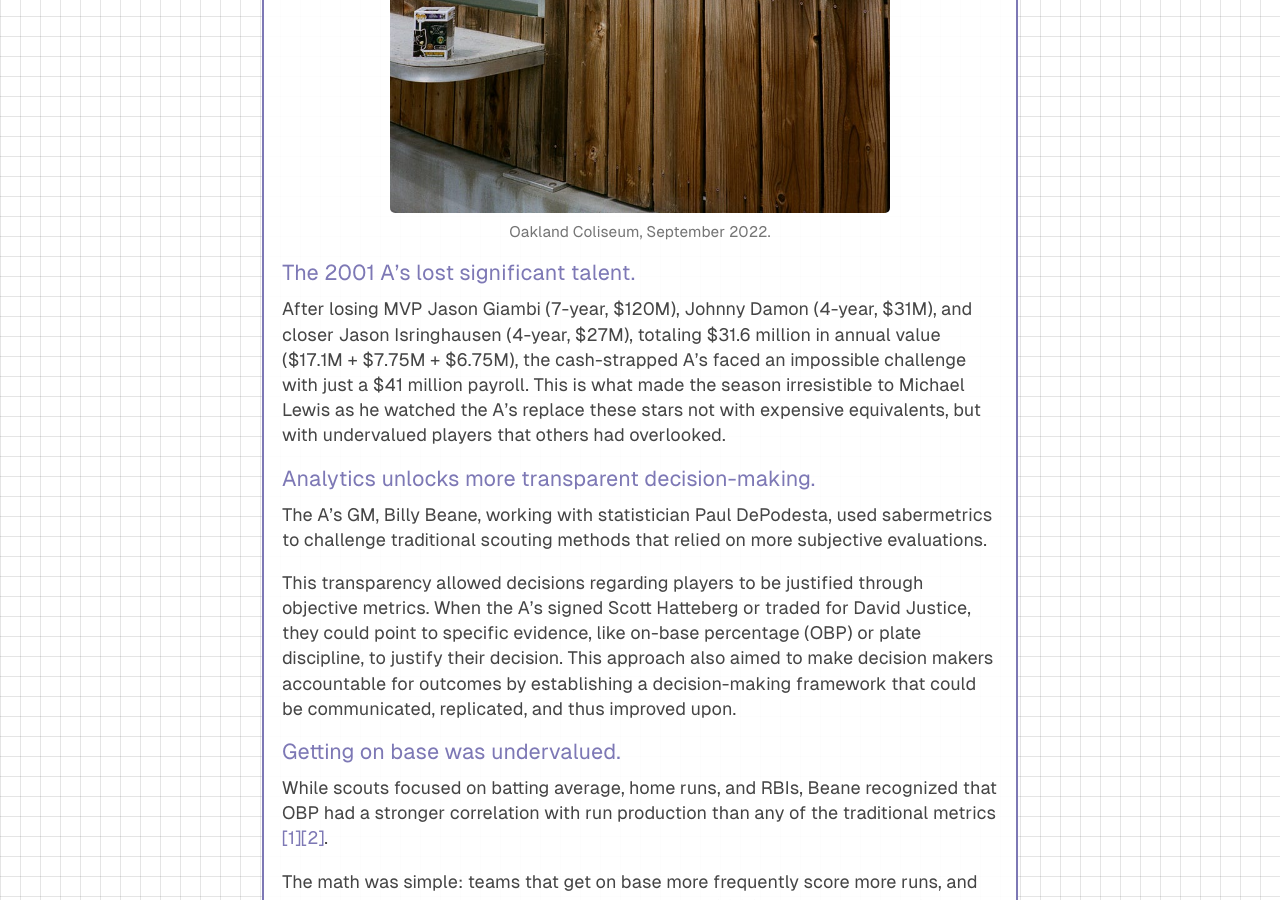
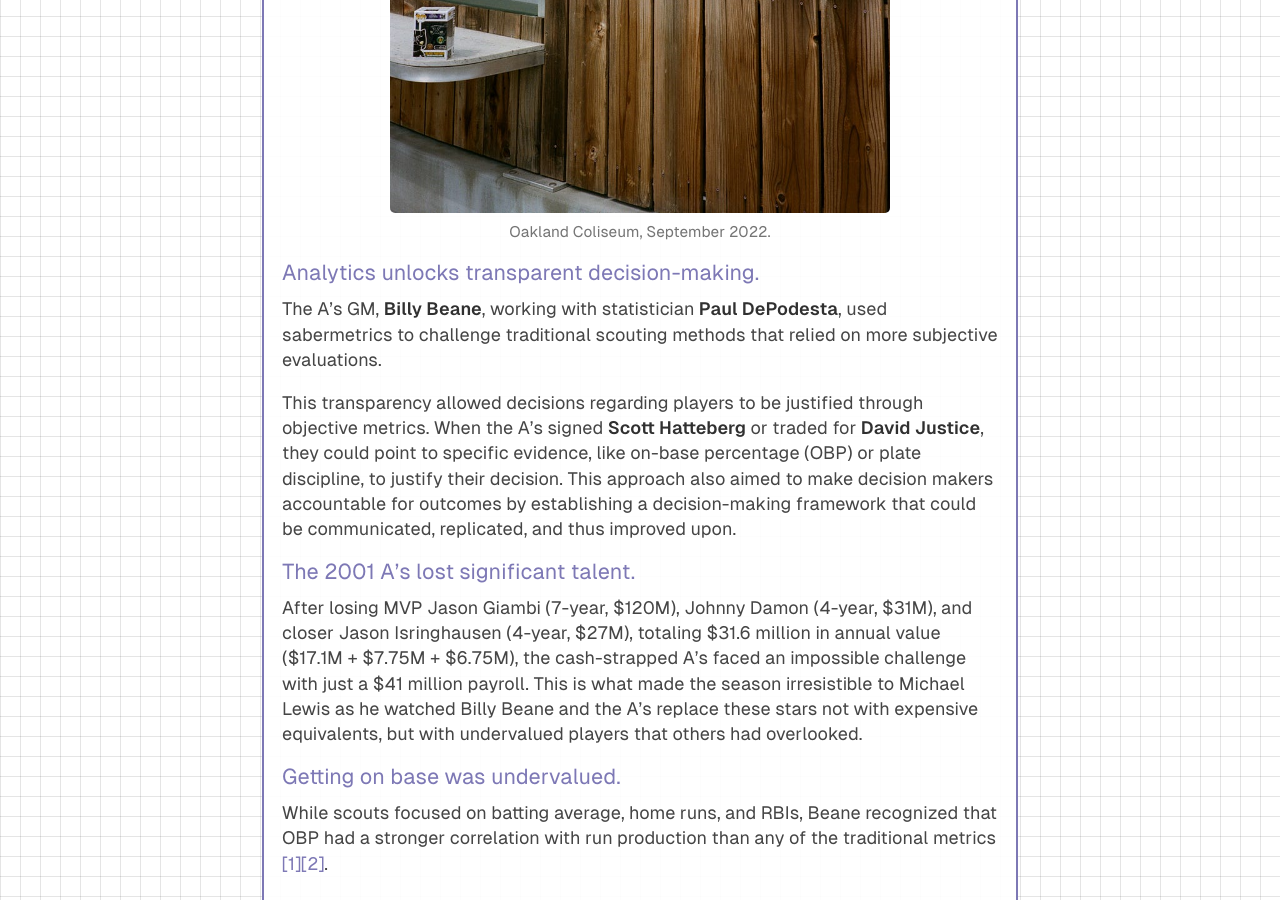
Before and after one commit to djpardis/djpardis.github.io, a Jekyll site: the page built from _posts/2025-01-15-revisiting-moneyball.md, in a window 1280 px wide and 900 px high, scrolled down 3684 px. Built offline with Jekyll 4.4.1, drawn with Linux system fonts in a browser that asks for light colours; a style sheet for code colours, icons or effects is not loaded; some of the changed text lies outside the part shown.

Commit message:
Fix TOC order and anchor IDs for updated section titles in Moneyball post
- Reordered TOC to match content: Analytics first, then 2001 A's talent loss
- Fixed anchor ID: analytics-unlocks-more-transparent-decision-making → analytics-unlocks-transparent-decision-making
- Updated TOC links to match corrected anchor IDs
- Used TOC helper script to ensure consistent ID generation

✅ TOC navigation now works correctly with updated section titles

```diff
--- a/_posts/2025-01-15-revisiting-moneyball.md
+++ b/_posts/2025-01-15-revisiting-moneyball.md
@@ -24,8 +24,8 @@
 <li><a href="#introduction">Introduction</a></li>
 <li><a href="#understanding-moneyball">Understanding Moneyball</a>
   <ul>
+    <li><a href="#analytics-unlocks-transparent-decision-making">Analytics unlocks transparent decision-making.</a></li>
     <li><a href="#the-2001-as-lost-significant-talent">The 2001 A's lost significant talent.</a></li>
-    <li><a href="#analytics-unlocks-more-transparent-decision-making">Analytics unlocks more transparent decision-making.</a></li>
     <li><a href="#getting-on-base-was-undervalued">Getting on base was undervalued.</a></li>
     <li><a href="#scott-hatteberg-was-undervalued">Scott Hatteberg was undervalued.</a></li>
     <li><a href="#the-streak-was-historic-and-remarkable">The streak was historic and remarkable.</a></li>
@@ -82,16 +82,15 @@
 ![Oakland Coliseum](/files/pics/blog/2025/oakland2.jpg){: style="max-width: 500px; display: block; margin: 0 auto;"}
 *Oakland Coliseum, September 2022.*
 
+### [Analytics unlocks transparent decision-making.](#table-of-contents) {#analytics-unlocks-transparent-decision-making}
+
+The A's GM, **Billy Beane**, working with statistician **Paul DePodesta**, used sabermetrics to challenge traditional scouting methods that relied on more subjective evaluations.
+
+This transparency allowed decisions regarding players to be justified through objective metrics. When the A's signed **Scott Hatteberg** or traded for **David Justice**, they could point to specific evidence, like on-base percentage (OBP) or plate discipline, to justify their decision. This approach also aimed to make decision makers accountable for outcomes by establishing a decision-making framework that could be communicated, replicated, and thus improved upon.
+
 ### [The 2001 A's lost significant talent.](#table-of-contents) {#the-2001-as-lost-significant-talent}
 
-After losing MVP Jason Giambi (7-year, $120M), Johnny Damon (4-year, $31M), and closer Jason Isringhausen (4-year, $27M), totaling $31.6 million in annual value ($17.1M + $7.75M + $6.75M), the cash-strapped A's faced an impossible challenge with just a $41 million payroll. This is what made the season irresistible to Michael Lewis as he watched the A's replace these stars not with expensive equivalents, but with undervalued players that others had overlooked.
-
-
-### [Analytics unlocks more transparent decision-making.](#table-of-contents) {#analytics-unlocks-more-transparent-decision-making}
-
-The A's GM, Billy Beane, working with statistician Paul DePodesta, used sabermetrics to challenge traditional scouting methods that relied on more subjective evaluations.
-
-This transparency allowed decisions regarding players to be justified through objective metrics. When the A's signed Scott Hatteberg or traded for David Justice, they could point to specific evidence, like on-base percentage (OBP) or plate discipline, to justify their decision. This approach also aimed to make decision makers accountable for outcomes by establishing a decision-making framework that could be communicated, replicated, and thus improved upon.
+After losing MVP Jason Giambi (7-year, $120M), Johnny Damon (4-year, $31M), and closer Jason Isringhausen (4-year, $27M), totaling $31.6 million in annual value ($17.1M + $7.75M + $6.75M), the cash-strapped A's faced an impossible challenge with just a $41 million payroll. This is what made the season irresistible to Michael Lewis as he watched Billy Beane and the A's replace these stars not with expensive equivalents, but with undervalued players that others had overlooked.
 
 ### [Getting on base was undervalued.](#table-of-contents) {#getting-on-base-was-undervalued}
 
```
